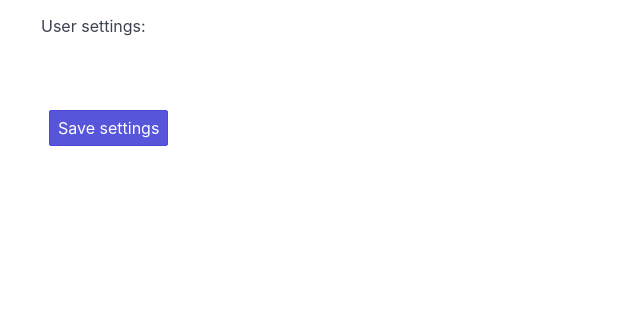
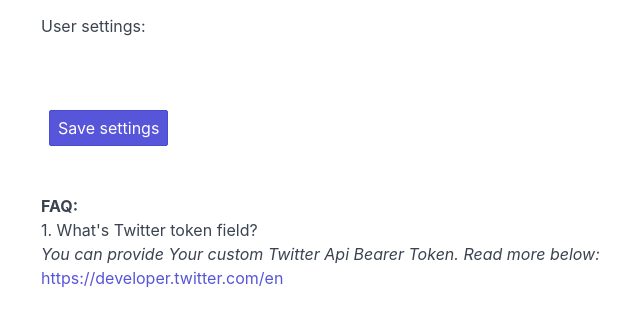
Before and after one commit to dmtteam/cryptospy, a Django app: template cryptospy/coins/templates/coins/usersettings_form.html in a window 1280 px wide. Shown: the part 139-466 px from the top of the page, without its empty margins (24-664 px from the left). Run offline with Django 3.2, Linux system fonts and the light colour scheme; the template is opened without the code that fills it: most values are stand-ins (such as "Sample title", 1, 10 or a date in 2020); some libraries are stand-ins or nearby versions.

Commit message:
FAQ added

```diff
--- a/cryptospy/coins/templates/coins/usersettings_form.html
+++ b/cryptospy/coins/templates/coins/usersettings_form.html
@@ -16,5 +16,10 @@ User settings:
 		<button class="btn btn-primary" type="submit">Save settings</button>
 	</form>
 </div>
+			<br><br>
+			<b>FAQ:</b><BR>
+			1. What's Twitter token field?<br>
+			<i>You can provide Your custom Twitter Api Bearer Token. Read more below:</i><br>
+			<a href="https://developer.twitter.com/en" target="_blank">https://developer.twitter.com/en</a>
      </td></tr></table>
 {% endblock %}
```
